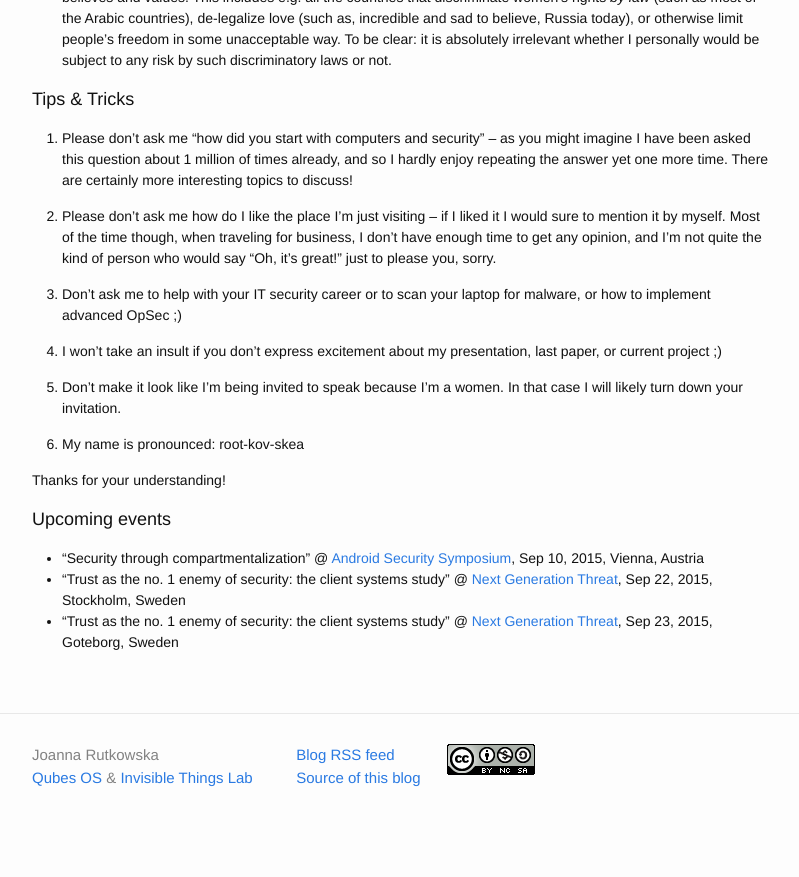
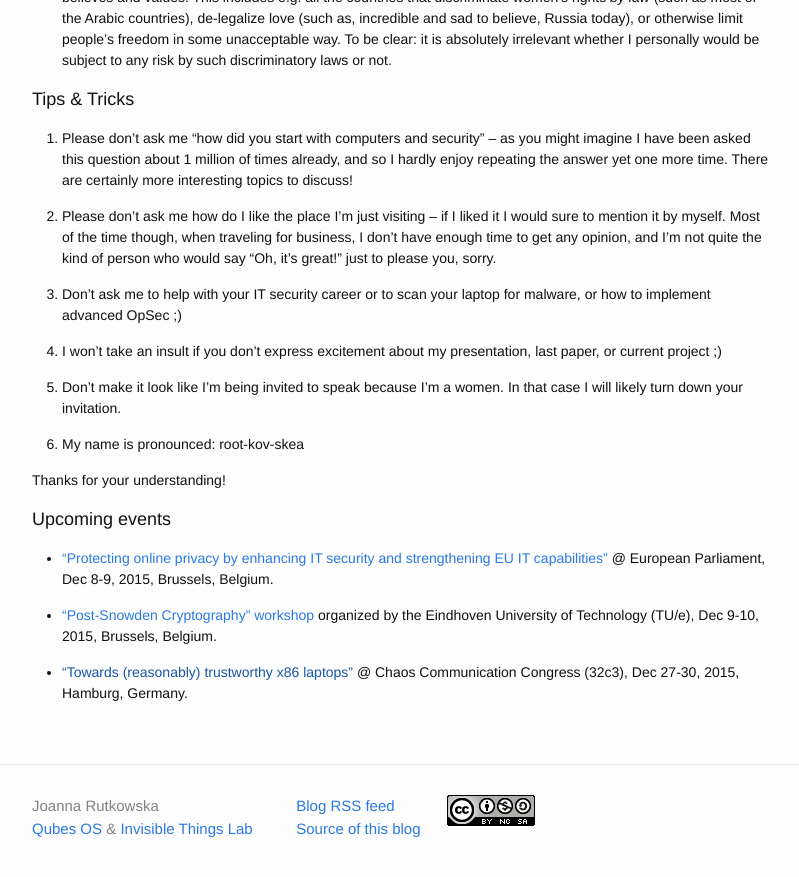
Before and after one commit to rootkovska/rootkovska.github.io, a Jekyll site: the page built from speaking.md, in a window 1280 px wide and 900 px high, scrolled down 726 px. Shown: the top 877 px of the window, without its empty margins (238-1037 px from the left). Built offline with Jekyll 4.4.1, drawn with Linux system fonts in a browser that asks for light colours; Markdown is read by kramdown in place of the engine named in the settings; before the commit the page ends 1575 px from its top, so only the background shows below that.

Commit message:
Speaking: updates speaking schedule for Dec 2015

```diff
--- a/speaking.md
+++ b/speaking.md
@@ -85,6 +85,13 @@ Thanks for your understanding!
 Upcoming events
 ----------------
 
-* "Security through compartmentalization" @ [Android Security Symposium](https://usmile.at/symposium/program), Sep 10, 2015, Vienna, Austria
-* "Trust as the no. 1 enemy of security: the client systems study" @ [Next Generation Threat](http://techworld.event.idg.se/event/ngt15/), Sep 22, 2015, Stockholm, Sweden
-* "Trust as the no. 1 enemy of security: the client systems study" @ [Next Generation Threat](http://techworld.event.idg.se/event/ngt15/), Sep 23, 2015, Goteborg, Sweden
+* ["Protecting online privacy by enhancing IT security and strengthening EU IT
+  capabilities"](http://www.stoa.europarl.europa.eu/stoa/cms/home/events/workshops/privacy)
+  @ European Parliament, Dec 8-9, 2015, Brussels, Belgium.
+
+* ["Post-Snowden Cryptography" workshop](https://hyperelliptic.org/PSC/)
+  organized by the Eindhoven University of Technology (TU/e), Dec 9-10, 2015,
+  Brussels, Belgium.
+
+* ["Towards (reasonably) trustworthy x86 laptops"]() @ Chaos Communication
+  Congress (32c3), Dec 27-30, 2015, Hamburg, Germany.
```
